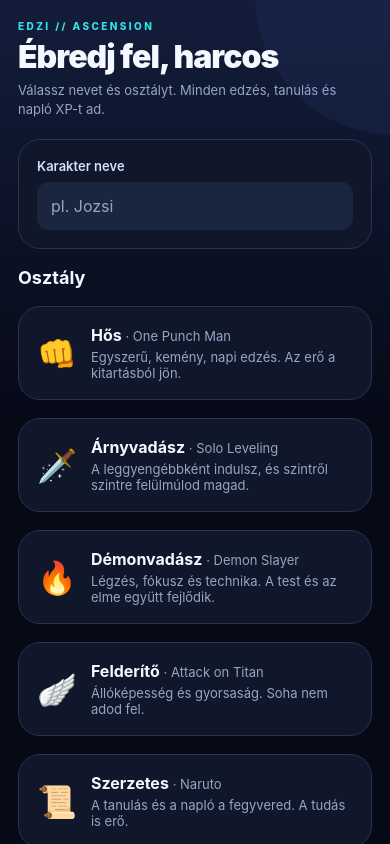
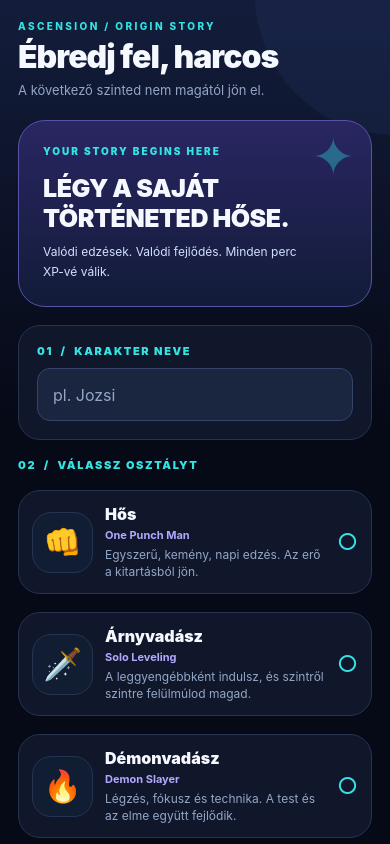
Before and after one commit to jtdevzero/Edzi, a React Native app in the folder mobile/: screen /Dashboard in a window 390 px wide. Built offline with nearby package versions, Linux system fonts and the light colour scheme.

Commit message:
design: premium Ascension dashboard, mission previews and onboarding

```diff
--- a/mobile/src/screens/DashboardScreen.jsx
+++ b/mobile/src/screens/DashboardScreen.jsx
@@ -1,157 +1,127 @@
 import React from 'react';
 import { View, Text, Pressable, StyleSheet } from 'react-native';
+import { LinearGradient } from 'expo-linear-gradient';
+import Svg, { Circle } from 'react-native-svg';
 import Screen from '../components/Screen';
 import CharacterCard from '../components/CharacterCard';
+import SectionHeading from '../components/SectionHeading';
 import { useGame } from '../game/GameContext';
 import { ACTIVITY_TYPES, WEEKLY_GOAL_BONUS } from '../game/gamification';
 import { colors, card } from '../theme';
-
-const BACKUP_REMINDER_DAYS = 7;
-
-function StreakBadge({ streak, atRisk, restAvailable }) {
-  return (
-    <View style={[styles.streak, atRisk && styles.streakAtRisk]}>
-      <Text style={styles.streakText}>🔥 {streak}{restAvailable ? '  🛡️' : ''}</Text>
+const shortcuts = [
+  { target:'Log', icon:'⚔', name:'Edzés', help:'Új menet indítása' },
+  { target:'Quests', icon:'✦', name:'Questek', help:'XP gyűjtése' },
+  { target:'Stats', icon:'◈', name:'Fejlődés', help:'Rekordok' }
+];
+function CircleGoal({active,goal}) {
+  const r=31,c=2*Math.PI*r,p=Math.min(1,active/Math.max(1,goal));
+  return <View style={s.ring}>
+    <Svg width={88} height={88} viewBox="0 0 88 88" style={StyleSheet.absoluteFill} pointerEvents="none">
+      <Circle cx="44" cy="44" r={r} stroke={colors.track} strokeWidth="8" fill="none"/>
+      <Circle cx="44" cy="44" r={r} stroke={colors.cyan} strokeWidth="8" fill="none"
+        strokeDasharray={`${p*c} ${c}`} strokeLinecap="round" transform="rotate(-90 44 44)"/>
+    </Svg>
+    <Text style={s.ringValue}>{active}<Text style={s.ringSmall}>/{goal}</Text></Text>
+  </View>;
+}
+function Metric({value,label,color}) {
+  return <View style={[card,s.metric]}><View style={[s.metricLine,{backgroundColor:color}]}/>
+    <Text style={s.metricValue} numberOfLines={1} adjustsFontSizeToFit>{value}</Text>
+    <Text style={s.metricName}>{label}</Text>
+  </View>;
+}
+export default function DashboardScreen({navigation}) {
+  const {state,progress,quests,programStatus,weeklyTrials}=useGame();
+  const done=quests.filter(q=>q.completed).length;
+  const goal=progress.weeklyGoal||3, active=Math.min(goal,progress.thisWeekActiveDays);
+  const recent=[...state.activities].sort((a,b)=>b.date.localeCompare(a.date)).slice(0,3);
+  const backupDue=state.activities.length>=3&&(!state.lastBackupAt || Date.now()-new Date(state.lastBackupAt).getTime()>7*86400000);
+  const trial=weeklyTrials.find(t=>!t.completed);
+  return <Screen title="Edzi" subtitle="A fejlődésed minden nap számít." eyebrow="ASCENSION  /  YOUR JOURNEY"
+    right={<View style={s.streak}><Text style={s.streakBig}>🔥 {progress.streak}</Text><Text style={s.streakLabel}>NAP</Text></View>}>
+    {backupDue&&<Pressable style={[card,s.backup]} onPress={()=>navigation.navigate('Character')}>
+      <Text style={s.backupTitle}>◇  MENTSÜK A FEJLŐDÉSEDET</Text>
+      <Text style={s.backupCopy}>Az adataid helyben vannak. Koppints a biztonsági mentéshez →</Text>
+    </Pressable>}
+    <CharacterCard character={state.character} progress={progress}/>
+    <View style={s.metrics}>
+      <Metric value={progress.totalXP.toLocaleString('hu-HU')} label="ÖSSZES XP" color={colors.primarySoft}/>
+      <Metric value={`${done}/${quests.length}`} label="MAI QUEST" color={colors.cyan}/>
+      <Metric value={state.activities.length} label="AKTIVITÁS" color={colors.green}/>
     </View>
-  );
+    <SectionHeading eyebrow="QUICK ACTIONS" title="Ugrás az akcióba"/>
+    <View style={s.shortcuts}>{shortcuts.map((a,i)=><Pressable accessibilityRole="button" accessibilityLabel={a.name}
+      key={a.target} onPress={()=>navigation.navigate(a.target)} style={[s.shortcut,i===0&&s.shortcutFirst]}>
+      <Text style={s.shortcutIcon}>{a.icon}</Text><Text style={s.shortcutName}>{a.name}</Text>
+      <Text style={s.shortcutHelp}>{a.help}</Text>
+    </Pressable>)}</View>
+    <Pressable style={s.launch} onPress={()=>navigation.navigate('Log')} accessibilityRole="button">
+      <LinearGradient colors={['#7958FF','#4A56DD']} style={s.launchFill} start={{x:0,y:0}} end={{x:1,y:1}}>
+        <View><Text style={s.launchTop}>YOUR NEXT MOVE</Text><Text style={s.launchTitle}>INDULHAT AZ EDZÉS</Text></View>
+        <Text style={s.launchArrow}>↗</Text>
+      </LinearGradient>
+    </Pressable>
+    <SectionHeading eyebrow="PROGRESS TRACKER" title="Ezen a héten"/>
+    <View style={[card,s.week]}>
+      <CircleGoal active={active} goal={goal}/>
+      <View style={s.weekCopy}>
+        <Text style={s.weekTitle}>{active>=goal?'Megcsináltad. Szép munka!':'Épül a lendület.'}</Text>
+        <Text style={s.weekSub}>{active>=goal?`+ ${WEEKLY_GOAL_BONUS} XP heti bónusz`:`Még ${goal-active} aktív nap +${WEEKLY_GOAL_BONUS} XP-ig.`}</Text>
+        <View style={s.dots}>{Array.from({length:goal},(_,i)=><View key={i} style={[s.dot,i<active&&s.dotOn]}/>)}</View>
+      </View>
+    </View>
+    {trial&&<Pressable style={[card,s.trial]} onPress={()=>navigation.navigate('Quests')}>
+      <Text style={s.trialIcon}>{trial.emoji}</Text>
+      <View style={{flex:1}}><Text style={s.trialLabel}>KÖVETKEZŐ HŐSPRÓBA</Text><Text style={s.trialTitle}>{trial.title}</Text>
+        <Text style={s.trialCount}>{trial.current}/{trial.target} · +{trial.xp} XP</Text></View>
+      <Text style={s.trialArrow}>↗</Text>
+    </Pressable>}
+    {programStatus&&<Pressable style={[card,s.program]} onPress={()=>navigation.navigate('Quests')}>
+      <Text style={s.programText}>{programStatus.program.emoji} {programStatus.program.name} · {programStatus.currentDay}. nap →</Text>
+    </Pressable>}
+    <SectionHeading eyebrow="DAILY OPERATIONS" title="Mai küldetések"
+      right={<Text style={s.counter}>{done}/{quests.length} KÉSZ</Text>}/>
+    <View style={[card,{paddingVertical:5}]}>{quests.map((q,i)=><Pressable key={q.id} onPress={()=>navigation.navigate('Quests')}
+      style={[s.mission,i>0&&{borderTopWidth:1,borderTopColor:colors.cardBorder}]}>
+      <View style={[s.checkBox,q.completed&&s.checkDone]}><Text style={s.checkText}>{q.completed?'✓':''}</Text></View>
+      <View style={{flex:1}}><Text style={[s.missionTitle,q.completed&&{color:colors.textMuted}]}>{q.title}</Text>
+        <Text style={s.missionMeta}>{q.category==='physical'?'FIZIKAI':q.category==='mental'?'MENTÁLIS':'REGENERÁCIÓ'}</Text></View>
+      <Text style={s.questXP}>+{q.xp} XP</Text></Pressable>)}</View>
+    {recent.length>0&&<>
+      <SectionHeading eyebrow="ACTIVITY FEED" title="Legutóbbi aktivitások"/>
+      <View style={[card,{gap:13}]}>{recent.map(a=><View key={a.id} style={s.activity}>
+        <Text style={{fontSize:21}}>{ACTIVITY_TYPES[a.type]?.emoji||'✦'}</Text>
+        <View style={{flex:1}}><Text style={s.activityTitle} numberOfLines={1}>{a.title}</Text>
+          <Text style={s.activityMeta}>{a.duration} perc</Text></View>
+        <Text style={s.questXP}>+{progress.xpById[a.id]||0} XP</Text>
+      </View>)}</View>
+    </>}
+  </Screen>;
 }
-
-function needsBackup(state) {
-  if (state.activities.length < 3) return false;
-  if (!state.lastBackupAt) return true;
-  return Date.now() - new Date(state.lastBackupAt).getTime() > BACKUP_REMINDER_DAYS * 86400000;
-}
-
-export default function DashboardScreen({ navigation }) {
-  const { state, progress, quests, programStatus } = useGame();
-  const doneQuests = quests.filter((q) => q.completed).length;
-  const recent = [...state.activities].sort((a, b) => b.date.localeCompare(a.date)).slice(0, 3);
-  const restAvailable = !progress.restUsedThisWeek;
-
-  let streakHint;
-  if (progress.activeToday) {
-    streakHint = `Ma már aktív voltál. Streak bónusz: ×${progress.nextStreakMultiplier}`;
-  } else if (progress.restPending) {
-    streakHint = `🛡️ A tegnap pihenőnap volt, a streak megmaradt. Ma viszont naplózz, különben elveszik!`;
-  } else if (progress.streak > 0) {
-    streakHint = restAvailable
-      ? `Ma még nem naplóztál. Ha kihagyod, a 🛡️ pihenőnap megvédi a ${progress.streak} napos streaket.`
-      : `Naplózz ma valamit, különben elveszik a ${progress.streak} napos streak! (A heti pihenőnapot már felhasználtad.)`;
-  } else {
-    streakHint = 'Kezdj egy új streaket egy mai bejegyzéssel.';
-  }
-  const atRisk = !progress.activeToday && progress.streak > 0 && (progress.restPending || !restAvailable);
-
-  return (
-    <Screen title="Edzi" right={<StreakBadge streak={progress.streak} atRisk={atRisk} restAvailable={restAvailable} />}>
-      {needsBackup(state) && (
-        <Pressable style={[card, styles.backupNag]} onPress={() => navigation.navigate('Character')}>
-          <Text style={styles.backupText}>💾 Rég mentettél. Az adataid csak ebben a böngészőben vannak. Koppints ide a mentéshez.</Text>
-        </Pressable>
-      )}
-
-      <CharacterCard character={state.character} progress={progress} />
-
-      <View style={styles.statsRow}>
-        <View style={[card, styles.stat]}>
-          <Text style={styles.statValue}>{progress.totalXP}</Text>
-          <Text style={styles.statLabel}>Összes XP</Text>
-        </View>
-        <View style={[card, styles.stat]}>
-          <Text style={styles.statValue}>{doneQuests}/{quests.length}</Text>
-          <Text style={styles.statLabel}>Mai questek</Text>
-        </View>
-        <View style={[card, styles.stat]}>
-          <Text style={styles.statValue}>{state.activities.length}</Text>
-          <Text style={styles.statLabel}>Bejegyzés</Text>
-        </View>
-      </View>
-
-      <Text style={[styles.hint, atRisk && { color: colors.gold }]}>{streakHint}</Text>
-
-      <View style={[card, styles.goal]}>
-        <View style={styles.goalHead}>
-          <Text style={styles.sectionTitle}>🎯 Heti cél</Text>
-          <Text style={styles.goalCount}>{Math.min(progress.thisWeekActiveDays, progress.weeklyGoal)}/{progress.weeklyGoal} aktív nap</Text>
-        </View>
-        <View style={styles.goalDots}>
-          {Array.from({ length: progress.weeklyGoal }, (_, i) => (
-            <View key={i} style={[styles.goalDot, i < progress.thisWeekActiveDays && styles.goalDotOn]} />
-          ))}
-        </View>
-        <Text style={styles.goalHint}>
-          {progress.thisWeekActiveDays >= progress.weeklyGoal
-            ? `✅ Heti cél teljesítve, +${WEEKLY_GOAL_BONUS} XP bónusz!`
-            : `Még ${progress.weeklyGoal - progress.thisWeekActiveDays} aktív nap a +${WEEKLY_GOAL_BONUS} XP bónuszig.`}
-        </Text>
-      </View>
-
-      {programStatus && (
-        <Pressable style={[card, styles.programLink]} onPress={() => navigation.navigate('Quests')}>
-          <Text style={styles.programText}>
-            {programStatus.program.emoji} {programStatus.program.name} · {programStatus.currentDay}. nap
-            {programStatus.doneToday ? '  ✅' : `: ${programStatus.today.title}`}
-          </Text>
-        </Pressable>
-      )}
-
-      <Pressable style={styles.button} onPress={() => navigation.navigate('Log')}>
-        <Text style={styles.buttonText}>➕ Új bejegyzés</Text>
-      </Pressable>
-
-      <Pressable style={[card, styles.questLink]} onPress={() => navigation.navigate('Quests')}>
-        <Text style={styles.sectionTitle}>Mai questek</Text>
-        {quests.map((q) => (
-          <Text key={q.id} style={[styles.questLine, q.completed && styles.questDone]}>
-            {q.completed ? '✅' : '⬜'} {q.title} <Text style={styles.xp}>+{q.xp} XP</Text>
-          </Text>
-        ))}
-      </Pressable>
-
-      {recent.length > 0 && (
-        <View style={card}>
-          <Text style={styles.sectionTitle}>Legutóbbi bejegyzések</Text>
-          {recent.map((a) => (
-            <View key={a.id} style={styles.recentRow}>
-              <Text style={styles.recentTitle} numberOfLines={1}>
-                {ACTIVITY_TYPES[a.type].emoji} {a.title}
-              </Text>
-              <Text style={styles.xp}>+{progress.xpById[a.id]} XP</Text>
-            </View>
-          ))}
-        </View>
-      )}
-    </Screen>
-  );
-}
-
-const styles = StyleSheet.create({
-  streak: { backgroundColor: '#3b1d0a', borderColor: colors.gold, borderWidth: 1, borderRadius: 20, paddingHorizontal: 12, paddingVertical: 6 },
-  streakAtRisk: { borderStyle: 'dashed' },
-  streakText: { color: colors.gold, fontWeight: '800', fontSize: 16 },
-  backupNag: { borderColor: colors.blue, paddingVertical: 12 },
-  goal: { gap: 10 },
-  goalHead: { flexDirection: 'row', justifyContent: 'space-between', alignItems: 'center' },
-  goalCount: { color: colors.primarySoft, fontWeight: '700', fontSize: 13 },
-  goalDots: { flexDirection: 'row', gap: 6 },
-  goalDot: { flex: 1, height: 10, borderRadius: 5, backgroundColor: '#1e1b4b' },
-  goalDotOn: { backgroundColor: colors.green },
-  goalHint: { color: colors.textMuted, fontSize: 12 },
-  programLink: { borderColor: colors.gold, paddingVertical: 12 },
-  programText: { color: colors.gold, fontWeight: '700', fontSize: 14 },
-  backupText: { color: '#93c5fd', fontSize: 13, fontWeight: '600' },
-  statsRow: { flexDirection: 'row', gap: 10 },
-  stat: { flex: 1, alignItems: 'center', paddingVertical: 14, paddingHorizontal: 6 },
-  statValue: { color: colors.text, fontSize: 20, fontWeight: '800' },
-  statLabel: { color: colors.textMuted, fontSize: 11, marginTop: 2, textAlign: 'center' },
-  hint: { color: colors.textMuted, fontSize: 13, textAlign: 'center' },
-  button: { backgroundColor: colors.primary, borderRadius: 14, height: 54, alignItems: 'center', justifyContent: 'center' },
-  buttonText: { color: '#fff', fontSize: 17, fontWeight: '800' },
-  questLink: { gap: 8 },
-  sectionTitle: { color: colors.text, fontSize: 16, fontWeight: '700', marginBottom: 4 },
-  questLine: { color: colors.text, fontSize: 14 },
-  questDone: { color: colors.textMuted, textDecorationLine: 'line-through' },
-  xp: { color: colors.primarySoft, fontWeight: '700', fontSize: 13 },
-  recentRow: { flexDirection: 'row', justifyContent: 'space-between', paddingVertical: 6, gap: 8 },
-  recentTitle: { color: colors.text, fontSize: 14, flex: 1 }
+const s=StyleSheet.create({
+  streak:{paddingHorizontal:13,paddingVertical:6,borderRadius:16,backgroundColor:'#302A22',borderWidth:1,borderColor:'#856E4A',alignItems:'center'},
+  streakBig:{color:colors.gold,fontSize:16,fontWeight:'900'},streakLabel:{color:colors.gold,fontSize:9,fontWeight:'900',letterSpacing:1.5},
+  backup:{backgroundColor:'#102D3D',borderColor:colors.cyan,gap:5},backupTitle:{color:colors.cyan,fontSize:11,fontWeight:'900',letterSpacing:.8},backupCopy:{color:colors.textSoft,fontSize:12,lineHeight:19},
+  metrics:{flexDirection:'row',gap:8},metric:{flex:1,minWidth:0,alignItems:'center',paddingHorizontal:6,paddingVertical:15,gap:6},
+  metricLine:{width:24,height:3,borderRadius:10},metricValue:{color:colors.text,fontSize:20,fontWeight:'900'},
+  metricName:{color:colors.textMuted,fontSize:9,fontWeight:'900',letterSpacing:.4,textAlign:'center'},
+  shortcuts:{flexDirection:'row',gap:8},shortcut:{flex:1,minHeight:100,borderRadius:19,padding:12,gap:6,backgroundColor:colors.card,borderWidth:1,borderColor:colors.cardBorder},
+  shortcutFirst:{backgroundColor:'#242552',borderColor:'#665BB9'},shortcutIcon:{fontSize:23,color:colors.cyan,fontWeight:'900'},
+  shortcutName:{color:colors.text,fontSize:13,fontWeight:'900'},shortcutHelp:{color:colors.textMuted,fontSize:10},
+  launch:{borderRadius:20,overflow:'hidden'},launchFill:{padding:19,flexDirection:'row',justifyContent:'space-between',alignItems:'center'},
+  launchTop:{fontSize:10,color:'#DFD7FF',fontWeight:'900',letterSpacing:2},launchTitle:{color:'white',fontWeight:'900',fontSize:17,marginTop:6},
+  launchArrow:{color:'white',fontSize:28},week:{flexDirection:'row',alignItems:'center',gap:13},
+  ring:{width:88,height:88,alignItems:'center',justifyContent:'center'},ringValue:{color:colors.text,fontSize:24,fontWeight:'900'},ringSmall:{color:colors.textMuted,fontSize:11},
+  weekCopy:{flex:1,gap:8},weekTitle:{color:colors.text,fontSize:15,fontWeight:'900'},weekSub:{color:colors.textMuted,fontSize:12,lineHeight:18},
+  dots:{flexDirection:'row',gap:5,marginTop:3},dot:{flex:1,height:6,borderRadius:9,backgroundColor:colors.track},dotOn:{backgroundColor:colors.cyan},
+  trial:{flexDirection:'row',alignItems:'center',gap:12,borderColor:'#3B3E7B'},trialIcon:{fontSize:29},trialLabel:{color:colors.gold,fontWeight:'900',fontSize:9,letterSpacing:1.2},
+  trialTitle:{color:colors.text,fontSize:14,fontWeight:'900',marginTop:4},trialCount:{color:colors.textMuted,fontSize:11,marginTop:3},
+  trialArrow:{color:colors.primarySoft,fontSize:23},program:{borderColor:colors.gold},programText:{color:colors.gold,fontSize:13,fontWeight:'800'},
+  counter:{color:colors.cyan,fontSize:10,fontWeight:'900'},mission:{flexDirection:'row',alignItems:'center',gap:10,paddingVertical:13},
+  checkBox:{width:26,height:26,borderRadius:8,borderWidth:1,borderColor:'#576683',alignItems:'center',justifyContent:'center'},
+  checkDone:{backgroundColor:'#164C3E',borderColor:colors.green},checkText:{color:colors.green,fontWeight:'900'},
+  missionTitle:{color:colors.text,fontSize:13,fontWeight:'800'},missionMeta:{color:colors.textMuted,fontSize:9,letterSpacing:.8,marginTop:4,fontWeight:'800'},
+  questXP:{color:colors.primarySoft,fontSize:12,fontWeight:'900'},
+  activity:{flexDirection:'row',alignItems:'center',gap:12},activityTitle:{color:colors.text,fontSize:13,fontWeight:'900'},
+  activityMeta:{color:colors.textMuted,fontSize:11,marginTop:4}
 });
--- a/mobile/src/screens/OnboardingScreen.jsx
+++ b/mobile/src/screens/OnboardingScreen.jsx
@@ -1,73 +1,59 @@
-import React, { useState } from 'react';
-import { View, Text, TextInput, Pressable, StyleSheet } from 'react-native';
+import React, {useState} from 'react';
+import {View,Text,TextInput,Pressable,StyleSheet} from 'react-native';
+import {LinearGradient} from 'expo-linear-gradient';
 import Screen from '../components/Screen';
-import { CLASSES } from '../game/characters';
-import { useGame } from '../game/GameContext';
-import { colors, card } from '../theme';
-
-export default function OnboardingScreen() {
-  const { createCharacter } = useGame();
-  const [name, setName] = useState('');
-  const [classId, setClassId] = useState(null);
-  const canStart = name.trim().length > 0 && classId;
-
-  return (
-    <Screen title="Ébredj fel, harcos" subtitle="Válassz nevet és osztályt. Minden edzés, tanulás és napló XP-t ad.">
-      <View style={card}>
-        <Text style={styles.label}>Karakter neve</Text>
-        <TextInput
-          style={styles.input}
-          value={name}
-          onChangeText={setName}
-          placeholder="pl. Jozsi"
-          placeholderTextColor={colors.textMuted}
-          maxLength={24}
-        />
-      </View>
-
-      <Text style={styles.section}>Osztály</Text>
-      {CLASSES.map((c) => {
-        const selected = c.id === classId;
-        return (
-          <Pressable
-            key={c.id}
-            onPress={() => setClassId(c.id)}
-            style={[card, styles.classCard, selected && { borderColor: c.color, backgroundColor: c.color + '1f' }]}
-          >
-            <Text style={styles.emoji}>{c.emoji}</Text>
-            <View style={styles.classText}>
-              <Text style={styles.className}>{c.name} <Text style={styles.anime}>· {c.anime}</Text></Text>
-              <Text style={styles.classDesc}>{c.description}</Text>
-            </View>
-          </Pressable>
-        );
-      })}
-
-      <Pressable
-        disabled={!canStart}
-        onPress={() => createCharacter(name.trim(), classId)}
-        style={[styles.button, !canStart && styles.buttonDisabled]}
-      >
-        <Text style={styles.buttonText}>Kaland indítása</Text>
-      </Pressable>
-    </Screen>
-  );
+import {CLASSES} from '../game/characters';
+import {useGame} from '../game/GameContext';
+import {colors,card} from '../theme';
+export default function OnboardingScreen(){
+  const {createCharacter}=useGame();
+  const [name,setName]=useState('');
+  const [classId,setClassId]=useState(null);
+  const canStart=Boolean(name.trim()&&classId);
+  return <Screen title="Ébredj fel, harcos" eyebrow="ASCENSION / ORIGIN STORY"
+    subtitle="A következő szinted nem magától jön el.">
+    <LinearGradient colors={['#292662','#121B39']} style={s.hero}>
+      <Text style={s.eyebrow}>YOUR STORY BEGINS HERE</Text>
+      <Text style={s.heroTitle}>LÉGY A SAJÁT TÖRTÉNETED HŐSE.</Text>
+      <Text style={s.heroSub}>Valódi edzések. Valódi fejlődés. Minden perc XP-vé válik.</Text>
+      <Text style={s.star}>✦</Text>
+    </LinearGradient>
+    <View style={[card,{gap:10}]}><Text style={s.label}>01  /  KARAKTER NEVE</Text>
+      <TextInput style={s.input} placeholder="pl. Jozsi" placeholderTextColor={colors.textMuted}
+        maxLength={24} autoCapitalize="words" value={name} onChangeText={setName} accessibilityLabel="Karakter neve"/></View>
+    <Text style={s.label}>02  /  VÁLASSZ OSZTÁLYT</Text>
+    {CLASSES.map(c=>{
+      const chosen=c.id===classId;
+      return <Pressable key={c.id} accessibilityRole="radio" accessibilityState={{checked:chosen}}
+        onPress={()=>setClassId(c.id)} style={[card,s.classCard,chosen&&{borderColor:c.color,backgroundColor:'#25264B'}]}>
+        <View style={[s.avatar,{borderColor:chosen?c.color:colors.cardBorder}]}><Text style={s.emoji}>{c.emoji}</Text></View>
+        <View style={{flex:1,gap:4}}><Text style={s.name}>{c.name}{chosen?'  ✓':''}</Text>
+          <Text style={s.anime}>{c.anime}</Text><Text style={s.desc}>{c.description}</Text></View>
+        <Text style={s.radio}>{chosen?'◉':'○'}</Text>
+      </Pressable>;
+    })}
+    <Pressable disabled={!canStart} onPress={()=>createCharacter(name.trim(),classId)}
+      style={[s.button,!canStart&&{opacity:.45}]}>
+      <LinearGradient colors={['#815DFF','#4D54E4']} style={s.gradient}>
+        <Text style={s.buttonText}>Kaland indítása</Text><Text style={s.arrow}>↗</Text>
+      </LinearGradient>
+    </Pressable>
+    <Text style={s.footer}>A fejlődésed helyben mentődik; később exportálhatod.</Text>
+  </Screen>;
 }
-
-const styles = StyleSheet.create({
-  label: { color: colors.textSoft, fontSize: 13, fontWeight: '600', marginBottom: 8 },
-  input: {
-    backgroundColor: colors.input, color: colors.text, borderRadius: 12,
-    paddingHorizontal: 14, height: 48, fontSize: 16
-  },
-  section: { color: colors.text, fontSize: 18, fontWeight: '700' },
-  classCard: { flexDirection: 'row', alignItems: 'center', gap: 14 },
-  emoji: { fontSize: 32 },
-  classText: { flex: 1 },
-  className: { color: colors.text, fontSize: 16, fontWeight: '700' },
-  anime: { color: colors.textMuted, fontWeight: '400', fontSize: 13 },
-  classDesc: { color: colors.textMuted, fontSize: 13, marginTop: 4 },
-  button: { backgroundColor: colors.primary, borderRadius: 14, height: 54, alignItems: 'center', justifyContent: 'center' },
-  buttonDisabled: { opacity: 0.4 },
-  buttonText: { color: '#fff', fontSize: 17, fontWeight: '800' }
+const s=StyleSheet.create({
+  hero:{padding:24,borderRadius:27,borderWidth:1,borderColor:'#5854A5',gap:9,overflow:'hidden'},
+  eyebrow:{fontSize:10,fontWeight:'900',letterSpacing:2,color:colors.cyan},
+  heroTitle:{fontSize:25,lineHeight:30,fontWeight:'900',color:colors.text,letterSpacing:-.5,maxWidth:'90%',marginTop:7},
+  heroSub:{fontSize:12,lineHeight:20,color:colors.textSoft,maxWidth:'87%'},
+  star:{position:'absolute',top:4,right:16,fontSize:52,color:colors.cyan,opacity:.36},
+  label:{fontSize:11,color:colors.cyan,letterSpacing:1.6,fontWeight:'900'},
+  input:{backgroundColor:colors.input,borderColor:'#344569',borderWidth:1,borderRadius:13,color:colors.text,height:53,paddingHorizontal:15,fontSize:16},
+  classCard:{flexDirection:'row',alignItems:'center',gap:12,padding:13},
+  avatar:{width:61,height:61,borderRadius:19,borderWidth:1,backgroundColor:'#101D33',alignItems:'center',justifyContent:'center'},
+  emoji:{fontSize:31},name:{color:colors.text,fontSize:16,fontWeight:'900'},anime:{color:colors.primarySoft,fontSize:11,fontWeight:'700'},
+  desc:{color:colors.textMuted,fontSize:12,lineHeight:17},radio:{fontSize:23,color:colors.cyan},
+  button:{borderRadius:18,overflow:'hidden'},gradient:{height:58,flexDirection:'row',alignItems:'center',justifyContent:'space-between',paddingHorizontal:19},
+  buttonText:{color:'white',fontSize:17,fontWeight:'900'},arrow:{fontSize:25,color:'white'},
+  footer:{color:colors.textMuted,fontSize:11,textAlign:'center'}
 });
```
